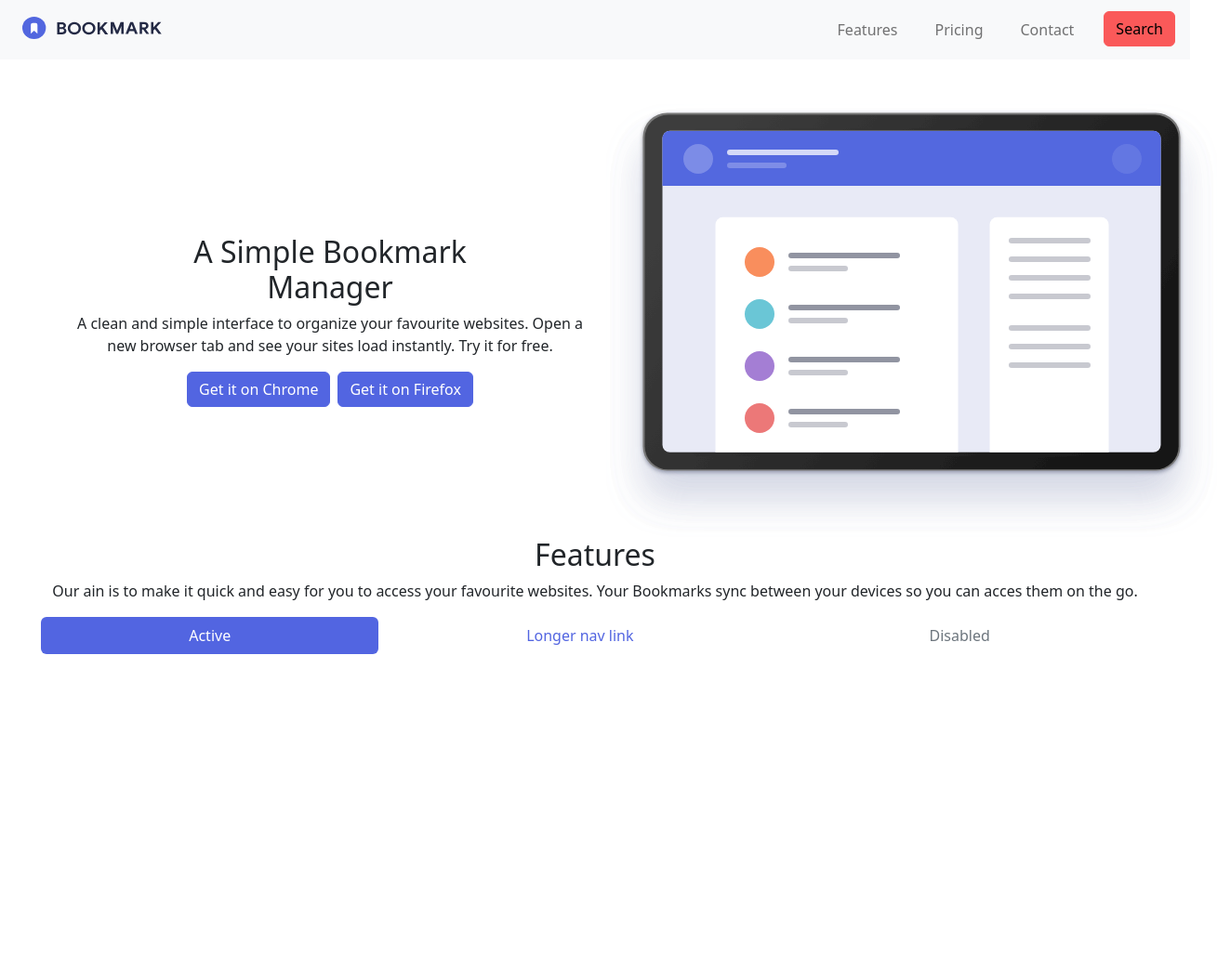
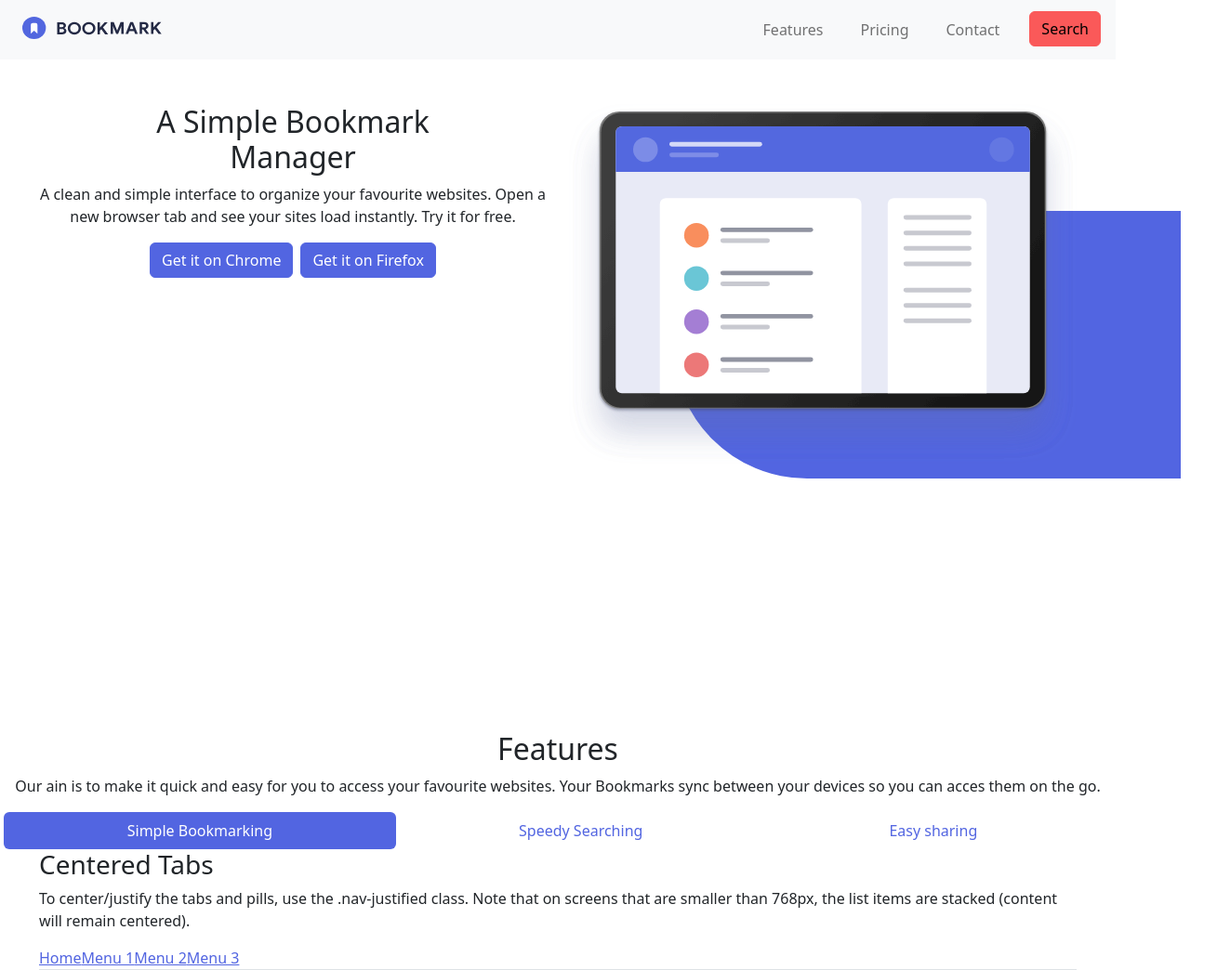
Before and after one commit to Ann-14/Sprint_02, a website: page index.html in a window 1280 px wide. Shown: the whole page at 93% size, 1309 px wide, since content can reach past the window. Before the commit the page ends 800 px from the top, so only its background shows below. Drawn offline with Linux system fonts and the light colour scheme.

Commit message:
positioned the background figure on hero section

```diff
--- a/index.html
+++ b/index.html
@@ -43,28 +43,35 @@
   </nav>
 
   <main>
-    <section class="section-hero">
+    <section class="section-hero centerFlex">
 
-      <div class="container mt-5 centerFlex">
+      <div class="container mt-5">
         <div class="row">
           <!--Columna izquierda texto + botones -->
-          <div class="col-12 col-lg-6 centerFlex">
+          <div class="col-12 col-lg-6">
+            <div class="prueba">
             <h2>A Simple Bookmark <br> Manager</h2>
-
             <p class="text-wrap">A clean and simple interface to organize your favourite websites. Open a new browser
               tab and see your sites load instantly. Try it for free.</p>
+
             <div class="hero-btn d-inline-flex gap-2">
               <button class="btn btn-primary" type="button">Get it on Chrome</button>
               <button class="btn btn-primary" type="button">Get it on Firefox</button>
             </div>
+
           </div>
-
+        </div>
 
           <!--Columna derecha imagenes -->
-          <div class="col-12 col-lg-6"><img src="./Imagenes/illustration-hero.svg" class="hero-img" alt="hero image">
-          </div>
+
+          <div class="col-12 col-lg-6 prueba">
+
+           <img src="./Imagenes/illustration-hero.svg" class="hero-img" alt="hero image">
+            <div class="background-figure"></div>
+
         </div>
       </div>
+    </div>
 
 
    </section>
@@ -79,15 +86,26 @@
             <p class="text-wrap">Our ain is to make it quick and easy for you to access your favourite websites. Your Bookmarks sync between your devices so you can acces them on the go.</p>
         <div class="row">
           <nav class="nav nav-pills flex-column flex-sm-row">
-            <a class="flex-sm-fill text-sm-center nav-link active" aria-current="page" href="#">Active</a>
-            <a class="flex-sm-fill text-sm-center nav-link" href="#">Longer nav link</a>
-            <a class="flex-sm-fill text-sm-center nav-link disabled">Disabled</a>
+            <a class="flex-sm-fill text-sm-center nav-link active" aria-current="page" href="#">Simple Bookmarking</a>
+            <a class="flex-sm-fill text-sm-center nav-link" href="#">Speedy Searching</a>
+            <a class="flex-sm-fill text-sm-center nav-link" href="#">Easy sharing</a>
           </nav>
         </div>
 
           </div>
         </div>
       </div>
+
+      <div class="container">
+        <h3>Centered Tabs</h3>
+        <p>To center/justify the tabs and pills, use the .nav-justified class. Note that on screens that are smaller than 768px, the list items are stacked (content will remain centered).</p>
+        <ul class="nav nav-tabs nav-justified">
+          <li class="active"><a href="#">Home</a></li>
+          <li><a href="#">Menu 1</a></li>
+          <li><a href="#">Menu 2</a></li>
+          <li><a href="#">Menu 3</a></li>
+        </ul>
+
 
 
 
--- a/sass/custom.scss
+++ b/sass/custom.scss
@@ -4,9 +4,33 @@
 $primary:#5265E1;
 $secondary:#FA5959;
 
+*{
+    margin: 0;
+    padding: 0;
+}
+body{
+
+    max-width: 1200px;
+}
 //hero
+.hero-img{
 
-.hero-img{
+    max-inline-size: 100%;
+}
+
+.background-figure{
+    background-color: $primary;
+    border-radius: 15rem 0 0 15rem;
+    height: 18rem;
+    position: relative;
+    z-index: -100;
+    top: -17rem;
+    right: -7rem;
+
+
+}
+.prueba{
+    display: inline;
 
 }
 
```
Also changed, not shown: css/custom.css, 1 other file.
